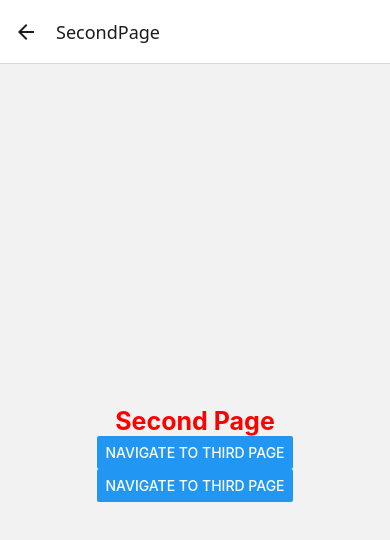
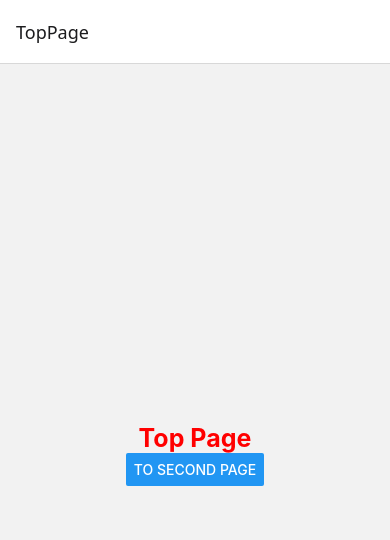
Before and after one commit to Zahmadgit/reactNaviPushOS, a React Native app: screen /ThirdPage in a window 390 px wide. Shown: the top 540 px of the page. Built offline with nearby package versions, Linux system fonts and the light colour scheme.

Commit message:
fixing FirstPage and adding a TopPage

```diff
--- a/src/screens/FirstPage.js
+++ b/src/screens/FirstPage.js
@@ -49,7 +49,7 @@
           {touched.password && errors.password && (
             <Text style={styles.errorText}>{errors.password}</Text>
           )}
-          <Button onPress={navigation.navigate('SecondPage')} title="Go to Second Page" />
+
           <Button onPress={handleSubmit} title="Submit" />
         </View>
       )}
--- a/src/screens/SecondPage.js
+++ b/src/screens/SecondPage.js
@@ -15,8 +15,14 @@
             >
             </Button>
             <Button
-                title='Navigate to Third Page'
+                title='Navigate to Third Page with a push'
                 onPress={()=> navigation.push('ThirdPage',{message: "Coming from SecondPage using .push"})}
+            >
+            </Button>
+
+            <Button
+                title='Navigate to first Page with a push'
+                onPress={()=> navigation.push('FirstPage',{message: "Coming from SecondPage using .push"})}
             >
             </Button>
         </View>
--- /dev/null
+++ b/src/screens/TopPage.js
@@ -0,0 +1,34 @@
+import React from 'react';
+import {View, Button, Text, StyleSheet} from 'react-native';
+import { useNavigation, useRoute } from '@react-navigation/native';
+
+
+const TopPage = ()=>{
+    const route = useRoute();
+    const navigation = useNavigation();
+    return(
+        <View style={styles.container}>
+            <Text style= {styles.title}>Top Page</Text>
+            <Button
+                title='to Second Page'
+                onPress={()=> navigation.navigate('SecondPage')}
+            >
+            </Button>
+        </View>
+    )
+}
+
+const styles = StyleSheet.create({
+    container:{
+        flex:1,
+        justifyContent: 'center',
+        alignItems: 'center'
+    },
+    title:{
+        fontSize: 25,
+        fontWeight: 'bold',
+        color: 'red'
+    }
+})
+
+export default TopPage;
```
Also changed, not shown: App.tsx (+4 -6 lines), src/navigation/Navigator.js (deleted, +0 -23 lines).
